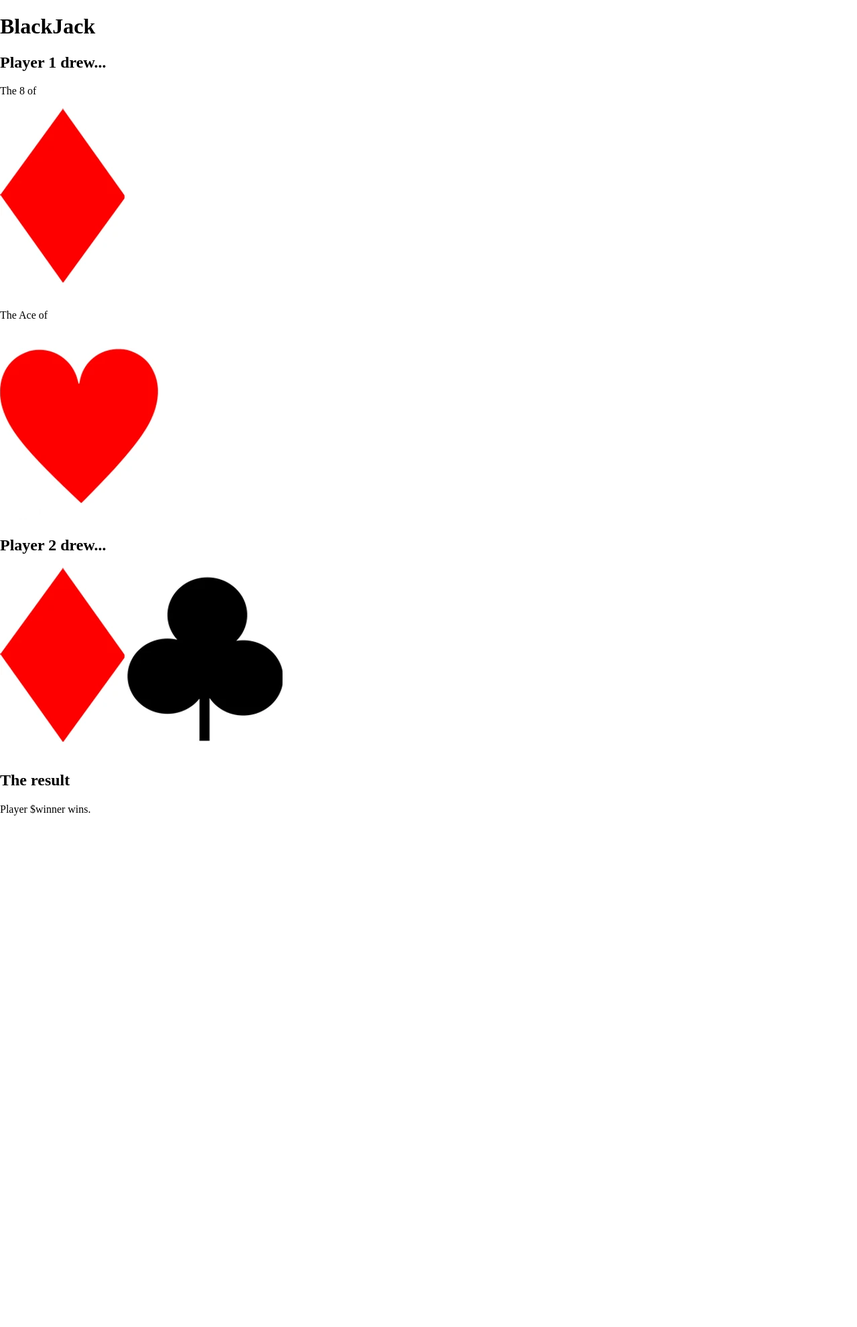
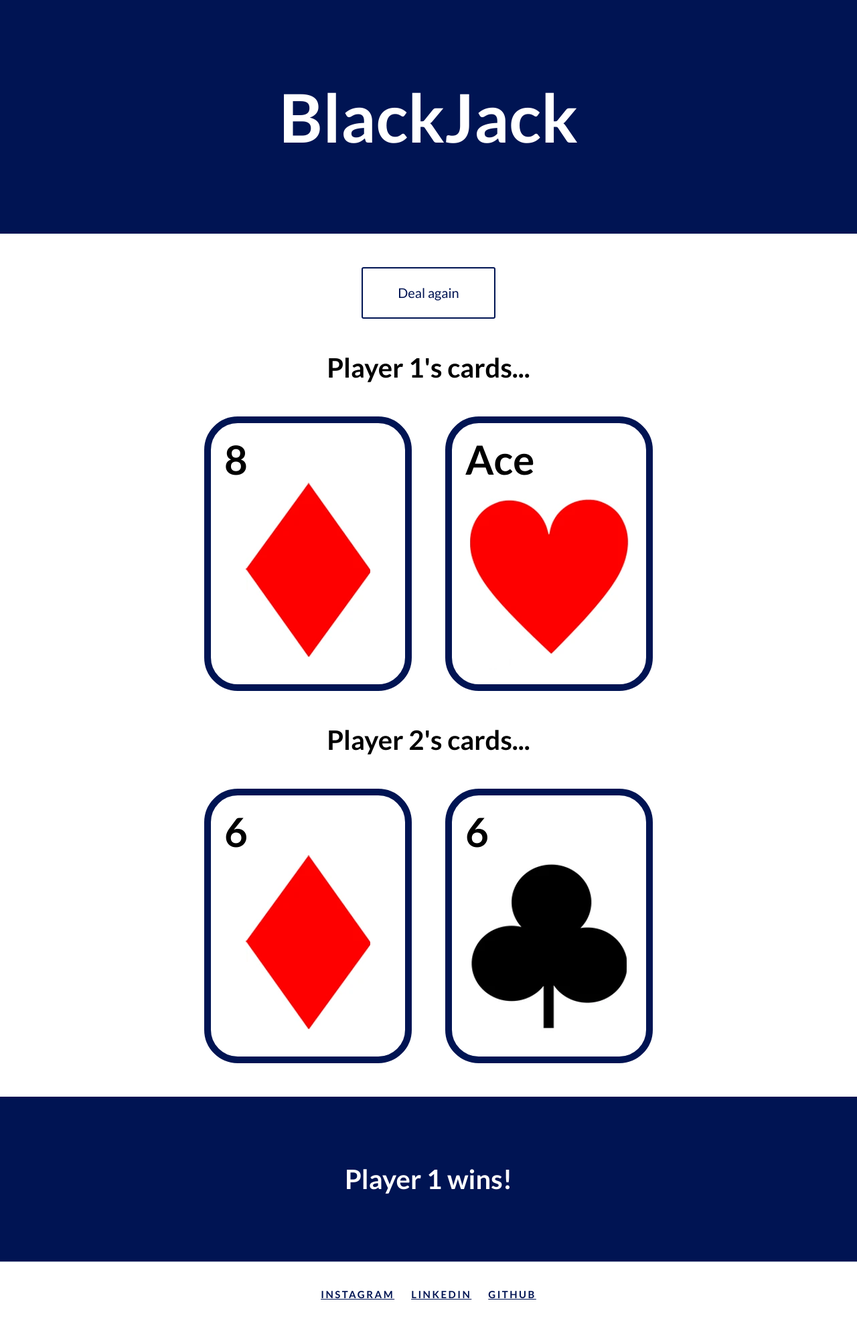
Before and after one commit to maxwell-01/BlackJack, a PHP site: page / in a window 1280 px wide. Shown: the whole page at 67% size. Before the commit the page ends 1218 px from the top, so only its background shows below. Run offline with PHP 8.4, Linux system fonts and the light colour scheme.

Commit message:
added styling to website to improce UX

```diff
--- a/index.php
+++ b/index.php
@@ -18,15 +18,12 @@ function generateDeck(): array {
     $face_cards = ["Jack", "Queen", "King"];
     $deck = [];
     foreach($suits as $suit) {
-        for($i = 2; $i < 11; $i++) {
-            //$deck["$suit"."_"."$i"] = $i;
+        for($i = 2; $i <= 10; $i++) {
             $deck[] = ["suit" => "$suit", "card" => "$i", "value" => $i];
         }
         foreach($face_cards as $face_card) {
-            //$deck["$suit"."_"."$face_card"] = 10;
             $deck[] = ["suit" => "$suit", "card" => "$face_card", "value" => 10];
         }
-        //$deck["$suit"."_"."Ace"] = 11;
         $deck[] = ["suit" => "$suit", "card" => "Ace", "value" => 11];
     }
     return $deck;
@@ -113,7 +110,10 @@ $player1SecondCardSuit = $playedGamedData[0][1][1]["suit"].".png";
 $player1SecondCard = $playedGamedData[0][1][1]["card"];
 
 $player2FirstCardSuit = $playedGamedData[0][2][0]["suit"].".png";
+$player2FirstCard = $playedGamedData[0][2][0]["card"];
 $player2SecondCardSuit = $playedGamedData[0][2][1]["suit"].".png";
+$player2SecondCard = $playedGamedData[0][2][1]["card"];
+$winningPlayer = $playedGamedData[1];
 ?>
 
 
@@ -122,7 +122,7 @@ $player2SecondCardSuit = $playedGamedData[0][2][1]["suit"].".png";
 <html lang="en-GB">
 
 <head>
-    <title>Encryption Service</title>
+    <title>BlackJack</title>
     <link rel="stylesheet" href="normalize.css">
     <link rel="stylesheet" href="style.css">
     <link rel="preconnect" href="https://fonts.googleapis.com">
@@ -140,21 +140,65 @@ $player2SecondCardSuit = $playedGamedData[0][2][1]["suit"].".png";
 </header>
 
 <main>
-    <section>
-        <h2>Player 1 drew...</h2>
-        <?php echo "<p>The $player1FirstCard of </p>" ?>
-        <?php echo "<img src='$player1FirstCardSuit' alt='Player 1s first card'>" ?>
-        <?php echo "<p>The $player1SecondCard of </p>" ?>
-        <?php echo "<img src='$player1SecondCardSuit' alt='Player 1s first card'>" ?>
-        <h2>Player 2 drew...</h2>
-        <?php echo "<img src='$player2FirstCardSuit' alt='Player 1s first card'>" ?>
-        <?php echo "<img src='$player2SecondCardSuit' alt='Player 1s first card'>" ?>
+    <section class="cards-drawn-section" id="cards-drawn-section">
+        <form method="post" action="#cards-drawn-section">
+            <input type="submit" name="reset" value="Deal again" class="form-submit-button">
+        </form>
+        <h2>Player 1's cards...</h2>
+        <div class="cards-parent">
+            <div class="cards-child">
+                <?php
+                echo "<h3>$player1FirstCard</h3>";
+                echo "<img src='$player1FirstCardSuit' alt='Player 1s first card'>"
+                ?>
+            </div>
+            <div class="cards-child">
+                <?php
+                echo "<h3>$player1SecondCard</h3>";
+                echo "<img src='$player1SecondCardSuit' alt='Player 1s first card'>"
+                ?>
+            </div>
+        </div>
+        <h2>Player 2's cards...</h2>
+        <div class="cards-parent">
+            <div class="cards-child">
+                <?php
+                echo "<h3>$player2FirstCard</h3>";
+                echo "<img src='$player2FirstCardSuit' alt='Player 1s first card'>"
+                ?>
+            </div>
+            <div class="cards-child">
+                <?php
+                echo "<h3>$player2SecondCard</h3>";
+                echo "<img src='$player2SecondCardSuit' alt='Player 1s first card'>"
+                ?>
+            </div>
+        </div>
     </section>
-    <section>
-        <h2>The result</h2>
-        <p>Player $winner wins.</p>
+    <section class="results-section">
+        <?php
+        if($winningPlayer == -1) {
+            echo "<h2>It's a draw!</h2>";
+        } else {
+            echo "<h2>Player $winningPlayer wins!</h2>";
+        }?>
     </section>
 </main>
+<footer>
+    <div>
+        <div class="footer-item">
+            <a href="https://www.instagram.com/thehopefulhitchhikers/?hl=en" target="_blank">Instagram</a>
+        </div>
 
+        <div class="footer-item">
+            <a href="https://www.linkedin.com/in/maxwellnewton/" target="_blank">LinkedIn</a>
+        </div>
+
+        <div class="footer-item">
+            <a href="https://github.com/maxwell-01" target="_blank">GitHub</a>
+        </div>
+    </div>
+
+</footer>
 </body>
 </html>
--- a/style.css
+++ b/style.css
@@ -0,0 +1,135 @@
+html {
+    font-size: 10px;
+    font-family: 'Lato', sans-serif;
+    scroll-behavior: smooth;
+    box-sizing: border-box;
+}
+
+h1 {
+    color: #ffffff;
+    font-weight: 700;
+    font-size: 10rem;
+    text-align: center;
+}
+
+h2 {
+    font-size: 4rem;
+    margin: 50px 0;
+    text-align: center;
+}
+
+h3 {
+    font-size: 6rem;
+    margin: 0;
+}
+
+.form-submit-button {
+    text-decoration: none;
+    font-size: 2rem;
+    transition: all 0.5s;
+    display: block;
+    min-width: 200px;
+    text-align: center;
+    padding: 25px 0;
+    color: #001453;
+    border-color: #001453;
+    border-width: 2px;
+    border-style: solid;
+    background-color: transparent;
+    border-radius: 3px;
+}
+
+.form-submit-button:hover {
+    color: #ffffff;
+    background-color: #ff8000;
+    border-color: #ff8000;
+}
+
+header {
+    background-color: #001453;
+    padding: 50px 0;
+    display: flex;
+    flex-direction: column;
+    align-items: center;
+    justify-content: center;
+    color: #ffffff;
+}
+
+.cards-drawn-section {
+    padding: 50px;
+    display: flex;
+    flex-direction: column;
+    align-items: center;
+}
+
+.cards-parent {
+    display: flex;
+    gap: 50px;
+    justify-content: center;
+}
+
+.cards-child {
+    padding: 20px;
+    min-width: 250px;
+    border: #001453 solid 10px;
+    border-radius: 50px;
+    aspect-ratio: 1/1.4;
+}
+
+.cards-child img {
+    display: block;
+    margin-left: auto;
+    margin-right: auto;
+}
+
+.results-section {
+    background-color: #001453;
+    padding: 50px 0;
+    display: flex;
+    flex-direction: column;
+    align-items: center;
+    justify-content: center;
+    color: #ffffff;
+}
+
+footer {
+    background-color: #ffffff;
+    padding: 40px 0;
+    display: flex;
+    justify-content: center;
+    border-top: solid 1px #00145350;
+}
+
+footer div {
+    display: flex;
+    gap: 25px;
+}
+
+.footer-item a {
+    color:#001453;
+    font-size: 1.5rem;
+    text-transform: uppercase;
+    font-weight: 700;
+    letter-spacing: 0.25rem;
+}
+
+.footer-item a:hover {
+    color: #bdbdbd;
+}
+
+@media screen and (max-width: 800px) {
+    html {
+        font-size: 2vw;
+    }
+    h1 {
+        font-size: 7rem;
+    }
+
+    h2 {
+        font-size: 5rem;
+    }
+    .cards-parent {
+        flex-direction: column;
+        align-items: center;
+    }
+}
```
